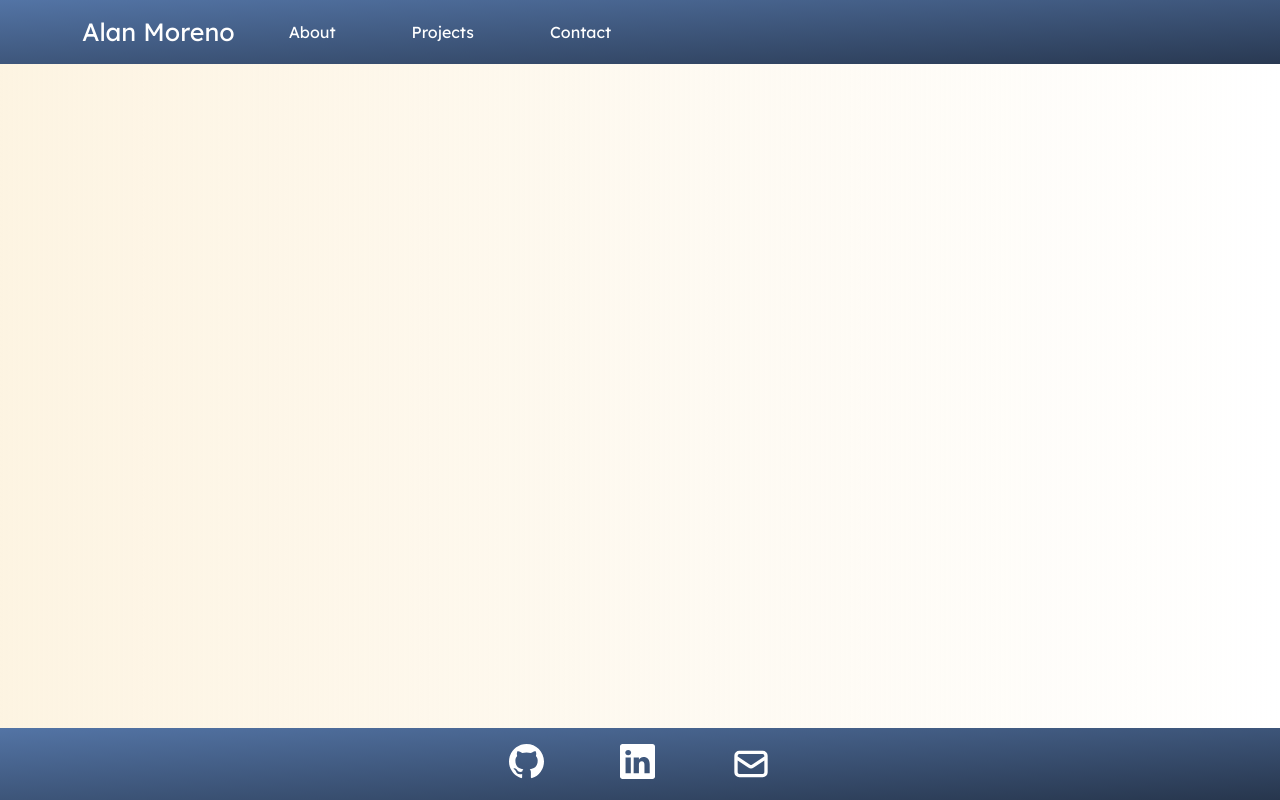
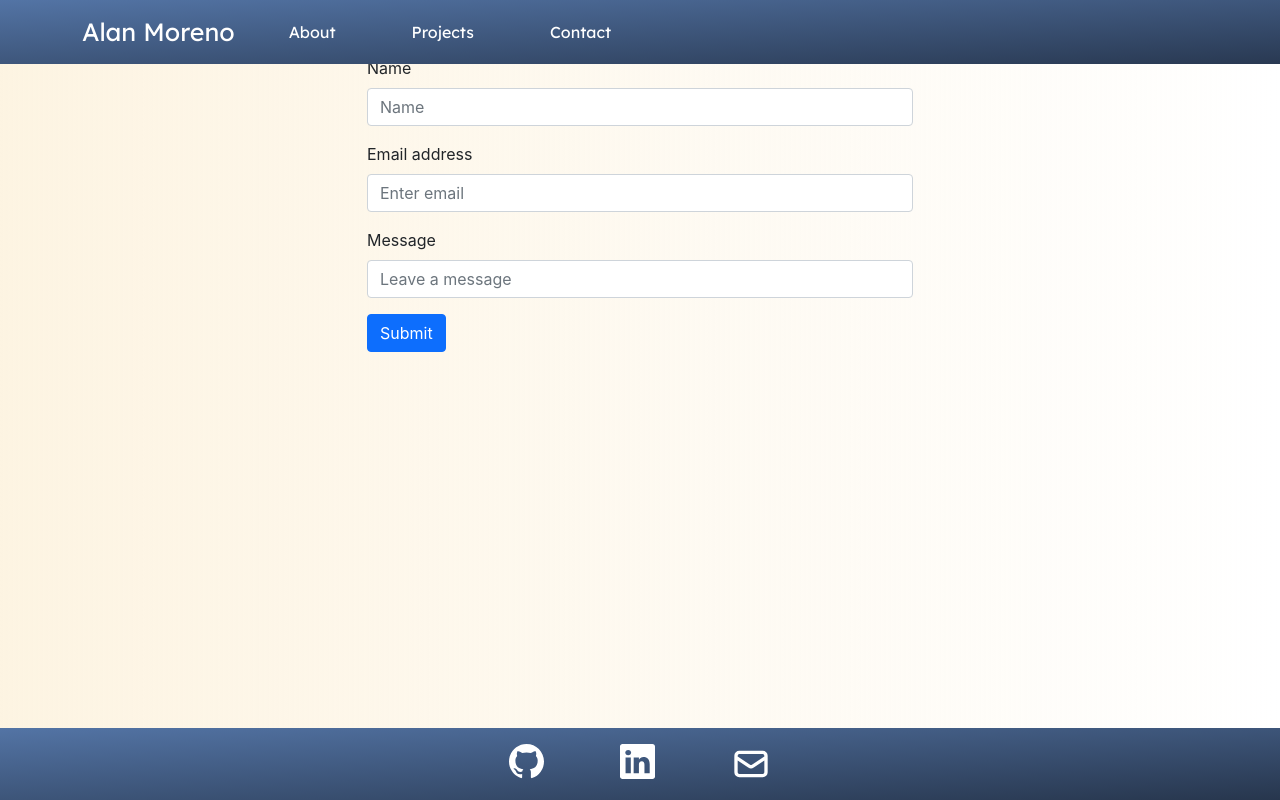
Before and after one commit to algmoreno/portfolio, a React (Create React App) app: page /contact in a window 1280 px wide. Built offline with nearby package versions, Linux system fonts and the light colour scheme.

Commit message:
set up contact page

```diff
--- a/src/components/ContactForm/index.js
+++ b/src/components/ContactForm/index.js
@@ -1,27 +1,36 @@
 import React from 'react';
-import Card from 'react-bootstrap/Card';
+import Form from 'react-bootstrap/Form';
 import Button from 'react-bootstrap/Button';
 import profilePic from '../../assets/images/ProfilePic.jpg'
 
 function Contact() {
   return (
-    <div className='row justify-content-evenly projects-container'>
+    <div className='row justify-content-evenly contact-form'>
       <h1>Contact</h1>
       <div className='col-2 projects-col'>
 
       </div>
       <div className='col-6'>
-      <Card className='project-card'>
-          <Card.Img variant="top" src="holder.js/100px180" />
-          <Card.Body>
-            <Card.Title>Card Title</Card.Title>
-            <Card.Text>
-              Some quick example text to build on the card title and make up the bulk of
-              the card's content.
-            </Card.Text>
-            <Button variant="primary">Go somewhere</Button>
-          </Card.Body>
-        </Card>
+      <Form>
+      <Form.Group className="mb-3" controlId="formBasicPassword">
+    <Form.Label>Name</Form.Label>
+    <Form.Control type="password" placeholder="Name" />
+  </Form.Group>
+  <Form.Group className="mb-3" controlId="formBasicEmail">
+    <Form.Label>Email address</Form.Label>
+    <Form.Control type="email" placeholder="Enter email" />
+    <Form.Text className="text-muted">
+    </Form.Text>
+  </Form.Group>
+
+  <Form.Group className="mb-3" controlId="formBasicPassword">
+    <Form.Label>Message</Form.Label>
+    <Form.Control type="password" placeholder="Leave a message" />
+  </Form.Group>
+  <Button variant="primary" type="submit">
+    Submit
+  </Button>
+</Form>
       </div>
       <div className='col-2'>
 
--- a/src/components/Navigation/index.js
+++ b/src/components/Navigation/index.js
@@ -14,7 +14,7 @@ function Navigation() {
     <Nav className="me-auto">
       <Nav.Link href="#home">About</Nav.Link>
       <Nav.Link href="#features">Projects</Nav.Link>
-      <Nav.Link href="#pricing">Contact</Nav.Link>
+      <Nav.Link href="/contact">Contact</Nav.Link>
     </Nav>
     </Container>
   </Navbar>
--- a/src/pages/Contact.js
+++ b/src/pages/Contact.js
@@ -1,6 +1,13 @@
-const Contact =() => {
+import React from 'react';
+import ContactForm from '../components/ContactForm';
+// import ReactDOM from 'react-dom';
+
+const Contact = () => {
   return (
-    <div>Contact</div>
+    <div className="container">
+      <ContactForm />
+    </div>
+
   );
 };
 
--- a/src/pages/Home.js
+++ b/src/pages/Home.js
@@ -10,7 +10,6 @@ const Home = () => {
     <div className="container">
       <About />
       <Projects />
-      <Contact />
     </div>
 
   );
```
